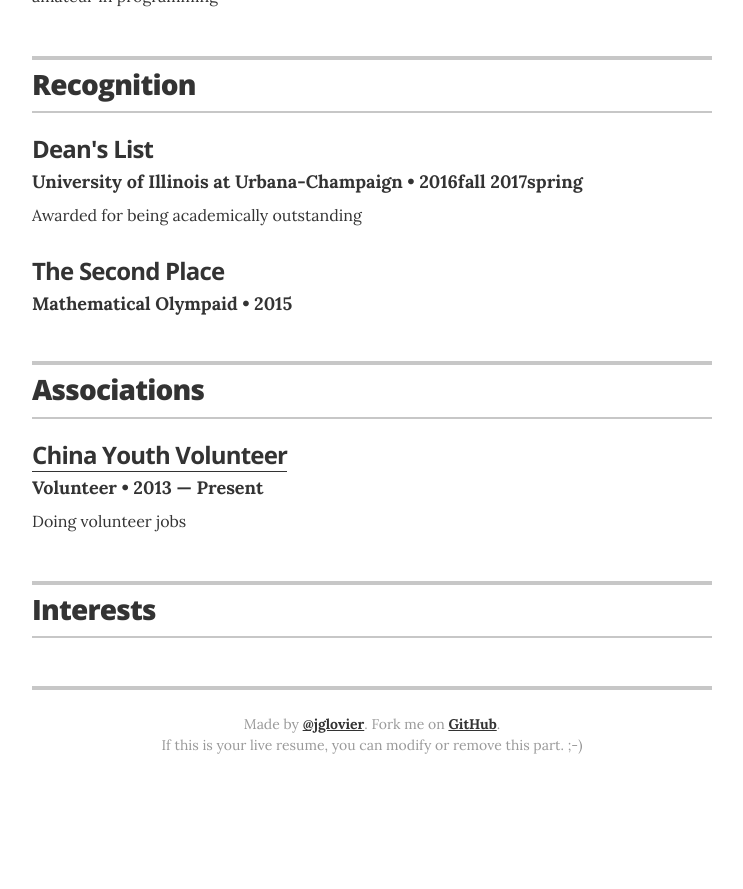
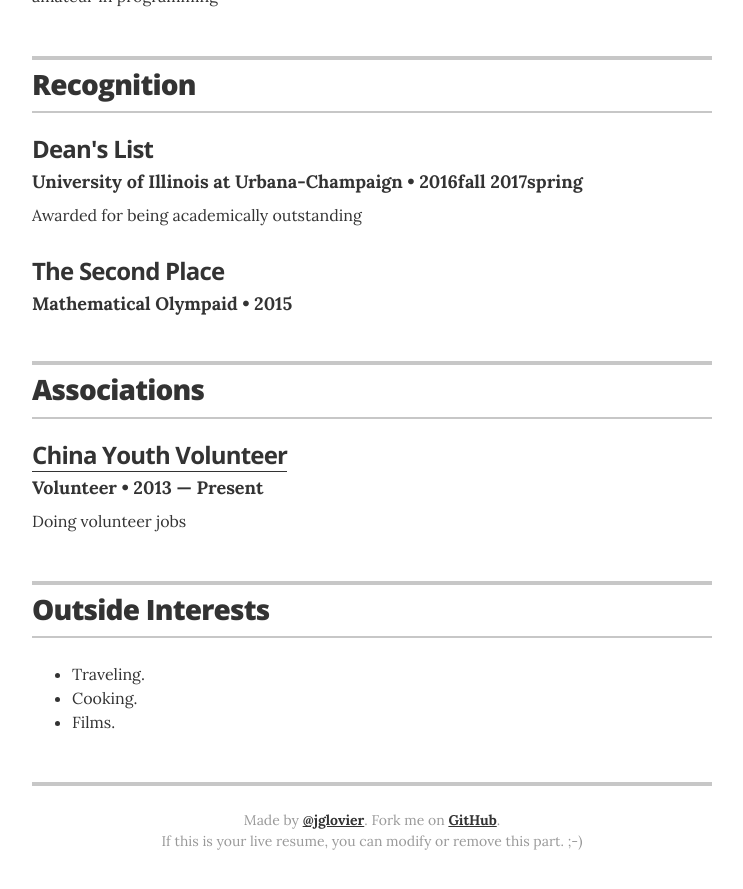
Before and after one commit to AyakoZ/Liwen-Zhang, a Jekyll site: the page built from index.html, in a window 1280 px wide and 900 px high, scrolled down 1407 px. Shown: the top 889 px of the window, without its empty margins (268-1011 px from the left). Built offline with Jekyll 4.4.1, drawn with Linux system fonts in a browser that asks for light colours; before the commit the page ends 2211 px from its top, so only the background shows below that.

Commit message:
Update resume.html

```diff
--- a/_layouts/resume.html
+++ b/_layouts/resume.html
@@ -165,19 +165,21 @@
       <!-- end Associations -->
       {% endif %}
 
-      {% if site.resume_section_interests %}
+       {% if site.resume_section_interests %}
       <!-- begin Interests -->
       <section class="content-section">
 
         <header class="section-header">
-          <h2>Interests</h2>
+          <h2>Outside Interests</h2>
         </header>
 
-        {% for interest in site.data.interests %}
         <div class="resume-item">
-          <h4 class="resume-item-details">{{ interests.description }}</h4>
+          <ul class="resume-item-list">
+            {% for interest in site.data.interests %}
+            <li>{{ interest.description }}</li>
+            {% endfor %}
+          </ul>
         </div>
-        {% endfor %}
 
       </section>
       <!-- end Interests -->
```
